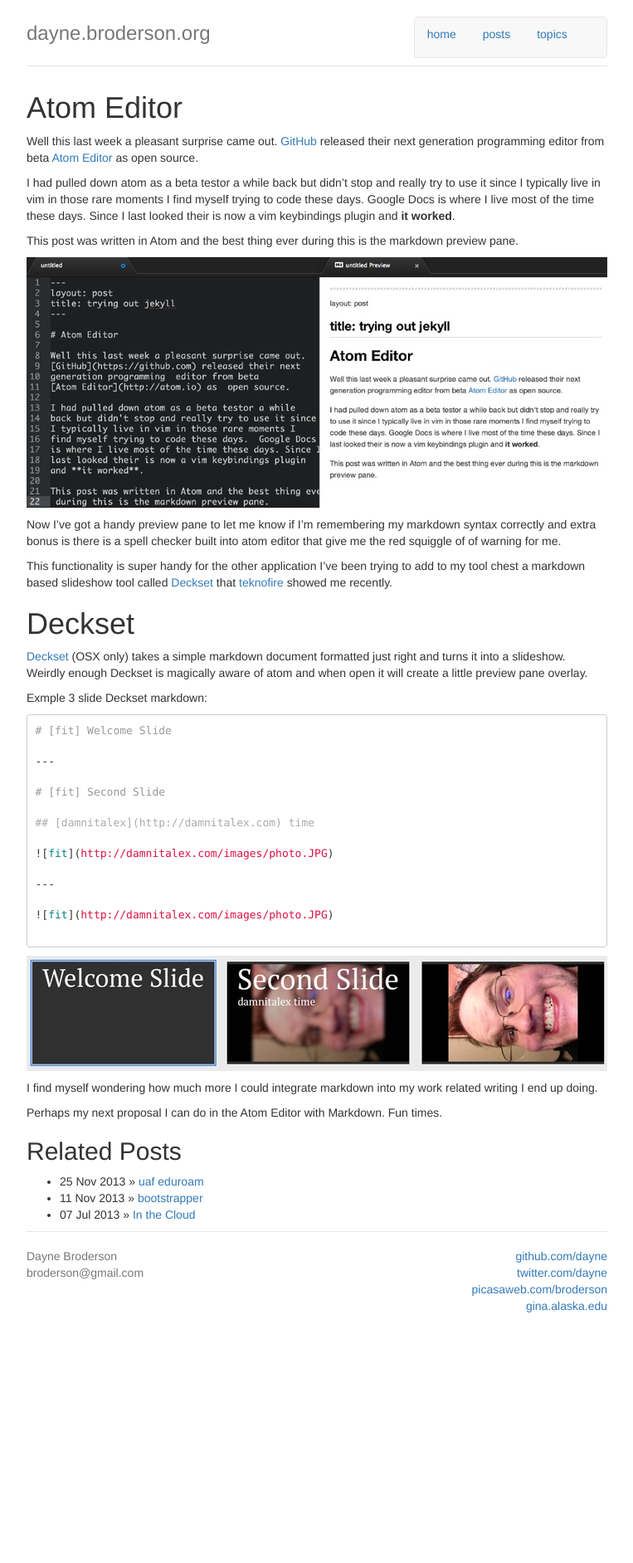
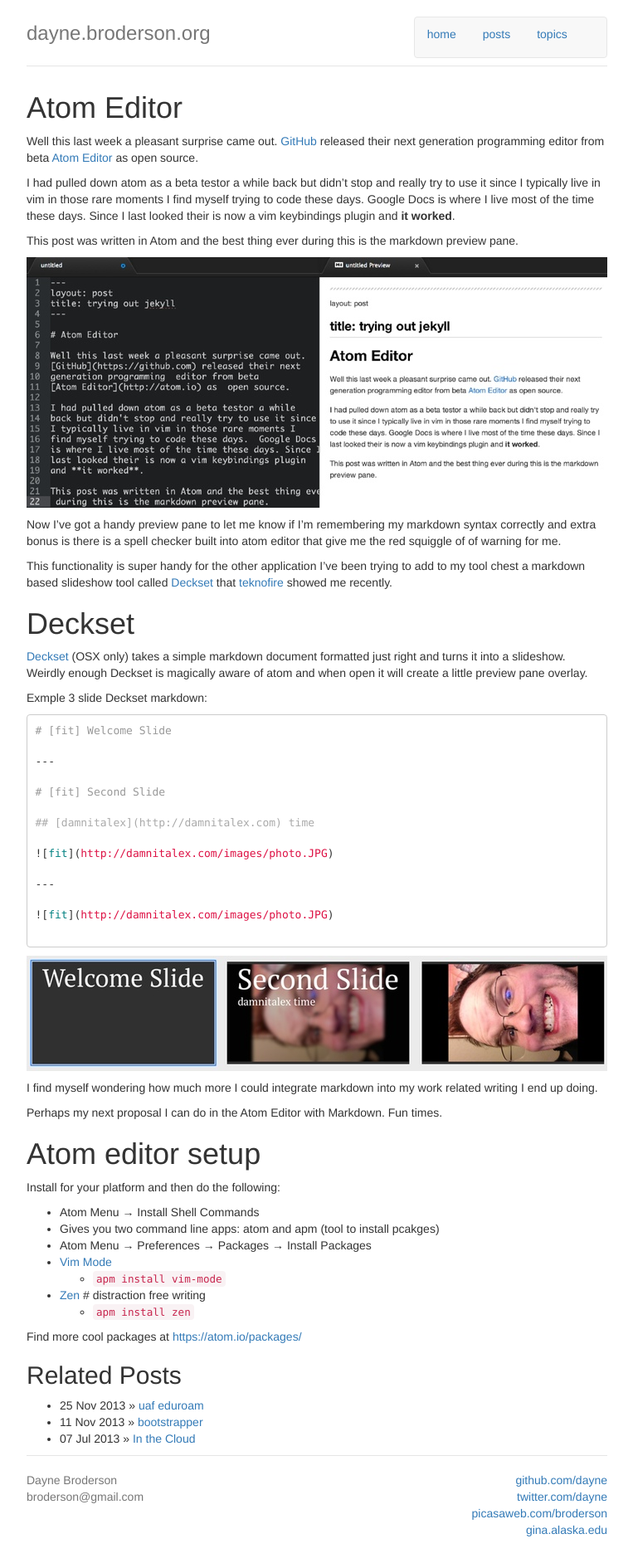
Before and after one commit to dayne/dayne.github.com, a Jekyll site: the page built from _posts/2014-05-10-Atom_editor.md, in a window 1280 px wide. Shown: the whole page at 83% size, without its empty margins (258-1021 px from the left). Built offline with Jekyll 4.4.1, drawn with Linux system fonts in a browser that asks for light colours; nearby versions of some CDN libraries; Markdown is read by kramdown in place of the engine named in the settings; before the commit the page ends 1614 px from its top, so only the background shows below that.

Commit message:
adding a atom editor setup section

````diff
--- a/_posts/2014-05-10-Atom_editor.md
+++ b/_posts/2014-05-10-Atom_editor.md
@@ -69,3 +69,18 @@
 
 Perhaps my next proposal I can do in the Atom Editor
 with Markdown.  Fun times.
+
+# Atom editor setup
+
+Install for your platform and then do the following:
+
+* Atom Menu &#8594; Install Shell Commands
+ * Gives you two command line apps: atom and apm (tool to install pcakges)
+* Atom Menu &#8594; Preferences &#8594; Packages &#8594; Install Packages
+ * [Vim Mode](https://atom.io/packages/vim-mode)
+   * ```apm install vim-mode```
+ * [Zen](https://atom.io/packages/Zen) # distraction free writing
+   * ```apm install zen```
+
+Find more cool packages at
+[https://atom.io/packages/](https://atom.io/packages/vim-mode)
````
